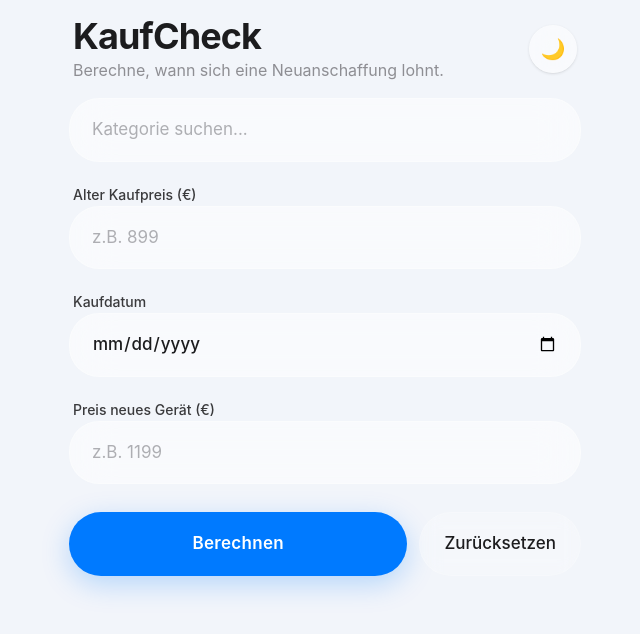
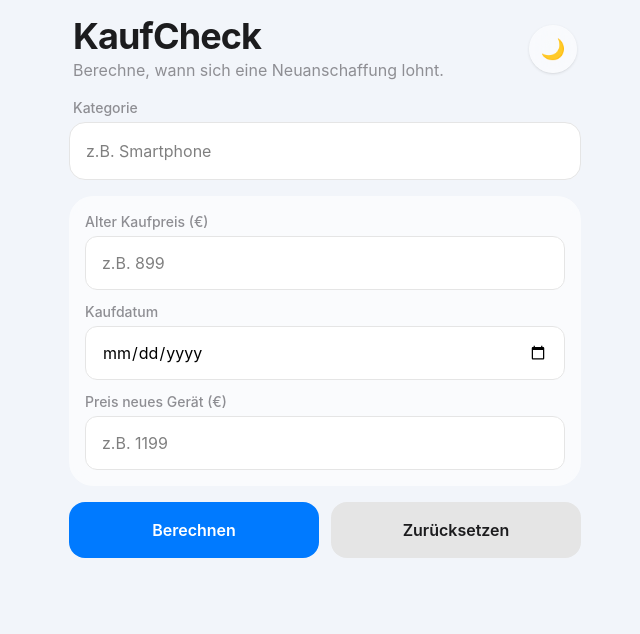
Before and after one commit to yatamci/KaufCheck, a Next.js app: page / in a window 1280 px wide. Shown: the top 634 px of the page, without its empty margins (315-955 px from the left). Built offline with nearby package versions, Linux system fonts and the light colour scheme.

Commit message:
Calculator.tsx aktualisieren

```diff
--- a/src/components/Calculator.tsx
+++ b/src/components/Calculator.tsx
@@ -29,21 +29,24 @@ export default function Calculator() {
   }
 
   return (
-    <div className="space-y-5">
-      {/* Suchfeld mit verbessertem Dropdown */}
+    <div className="space-y-4">
+      {/* Kategorie-Suche – jetzt mit klarem Label */}
       <div className="relative">
+        <label className="text-sm font-medium text-[#8E8E93] dark:text-[#98989E] px-1 block mb-1">
+          Kategorie
+        </label>
         <input
-          placeholder="Kategorie suchen..."
+          placeholder="z.B. Smartphone"
           value={search}
           onChange={(e) => {
             setSearch(e.target.value);
             setSelected("");
           }}
-          className="glassInput"
+          className="w-full px-4 py-4 rounded-2xl bg-white dark:bg-neutral-900 border border-neutral-200 dark:border-neutral-800 text-base focus:outline-none focus:border-[#007AFF] dark:focus:border-[#0A84FF] transition-colors"
         />
 
         {search && !selected && filtered.length > 0 && (
-          <div className="absolute z-20 w-full mt-3 search-dropdown">
+          <div className="absolute z-20 w-full mt-2 bg-white dark:bg-neutral-900 rounded-2xl border border-neutral-200 dark:border-neutral-800 shadow-lg overflow-hidden">
             {filtered.map((item) => (
               <button
                 key={item}
@@ -51,6 +54,7 @@ export default function Calculator() {
                   setSelected(item);
                   setSearch(item);
                 }}
+                className="block w-full text-left px-4 py-3.5 text-base hover:bg-neutral-100 dark:hover:bg-neutral-800 transition-colors border-b border-neutral-100 dark:border-neutral-800 last:border-0"
               >
                 {item}
               </button>
@@ -59,53 +63,53 @@ export default function Calculator() {
         )}
       </div>
 
-      {/* Eingabefelder mit besseren Labels */}
-      <div className="space-y-1">
-        <label className="text-sm font-medium text-[#3A3A3C] dark:text-[#98989E] px-1">
+      {/* Eingabefelder – jetzt mit Labels und als zusammenhängende Gruppe */}
+      <div className="space-y-3 bg-white/60 dark:bg-neutral-900/60 rounded-3xl p-4 backdrop-blur-sm">
+        <div>
+          <label className="text-sm font-medium text-[#8E8E93] dark:text-[#98989E] block mb-1">
             Alter Kaufpreis (€)
           </label>
           <input
             placeholder="z.B. 899"
-          className="glassInput"
+            className="w-full px-4 py-3.5 rounded-xl bg-white dark:bg-neutral-800 border border-neutral-200 dark:border-neutral-700 text-base focus:outline-none focus:border-[#007AFF] dark:focus:border-[#0A84FF] transition-colors"
             value={data.price}
             onChange={(e) => setData({ ...data, price: e.target.value })}
             inputMode="decimal"
           />
         </div>
 
-      <div className="space-y-1">
-        <label className="text-sm font-medium text-[#3A3A3C] dark:text-[#98989E] px-1">
+        <div>
+          <label className="text-sm font-medium text-[#8E8E93] dark:text-[#98989E] block mb-1">
             Kaufdatum
           </label>
           <input
             type="date"
-          className="glassInput"
+            className="w-full px-4 py-3.5 rounded-xl bg-white dark:bg-neutral-800 border border-neutral-200 dark:border-neutral-700 text-base focus:outline-none focus:border-[#007AFF] dark:focus:border-[#0A84FF] transition-colors"
             value={data.date}
             onChange={(e) => setData({ ...data, date: e.target.value })}
           />
         </div>
 
-      <div className="space-y-1">
-        <label className="text-sm font-medium text-[#3A3A3C] dark:text-[#98989E] px-1">
+        <div>
+          <label className="text-sm font-medium text-[#8E8E93] dark:text-[#98989E] block mb-1">
             Preis neues Gerät (€)
           </label>
           <input
             placeholder="z.B. 1199"
-          className="glassInput"
+            className="w-full px-4 py-3.5 rounded-xl bg-white dark:bg-neutral-800 border border-neutral-200 dark:border-neutral-700 text-base focus:outline-none focus:border-[#007AFF] dark:focus:border-[#0A84FF] transition-colors"
             value={data.newPrice}
             onChange={(e) => setData({ ...data, newPrice: e.target.value })}
             inputMode="decimal"
           />
         </div>
+      </div>
 
-      {/* Button-Gruppe – jetzt mit besserem Abstand und Responsiveness */}
-      <div className="flex flex-col sm:flex-row gap-3 pt-2">
+      {/* Buttons – jetzt nebeneinander, gleich breit */}
+      <div className="flex gap-3">
         <button
-          className="mainButton"
           onClick={() => {
             const life = categories[selected as keyof typeof categories];
             if (!selected || !data.price || !data.date || !data.newPrice) {
-              // Einfaches Feedback – in einer echten App würdest du hier einen Toast einblenden
               alert("Bitte fülle alle Felder aus.");
               return;
             }
@@ -118,18 +122,22 @@ export default function Calculator() {
               )
             );
           }}
+          className="flex-1 py-4 rounded-2xl bg-[#007AFF] dark:bg-[#0A84FF] text-white font-semibold text-base active:scale-[0.98] transition-transform"
         >
           Berechnen
         </button>
 
-        <button className="secondButton" onClick={reset}>
+        <button
+          onClick={reset}
+          className="flex-1 py-4 rounded-2xl bg-neutral-200 dark:bg-neutral-800 text-[#1C1C1E] dark:text-white font-semibold text-base active:scale-[0.98] transition-transform"
+        >
           Zurücksetzen
         </button>
       </div>
 
-      {/* Ergebnis mit Animation */}
+      {/* Ergebnis */}
       {result && (
-        <div className="animate-in fade-in slide-in-from-bottom-4 duration-300">
+        <div className="mt-2 animate-in fade-in slide-in-from-bottom-4 duration-300">
           <ResultCard result={result} />
         </div>
       )}
```
Lines whose indentation alone changed are shown as unchanged.
